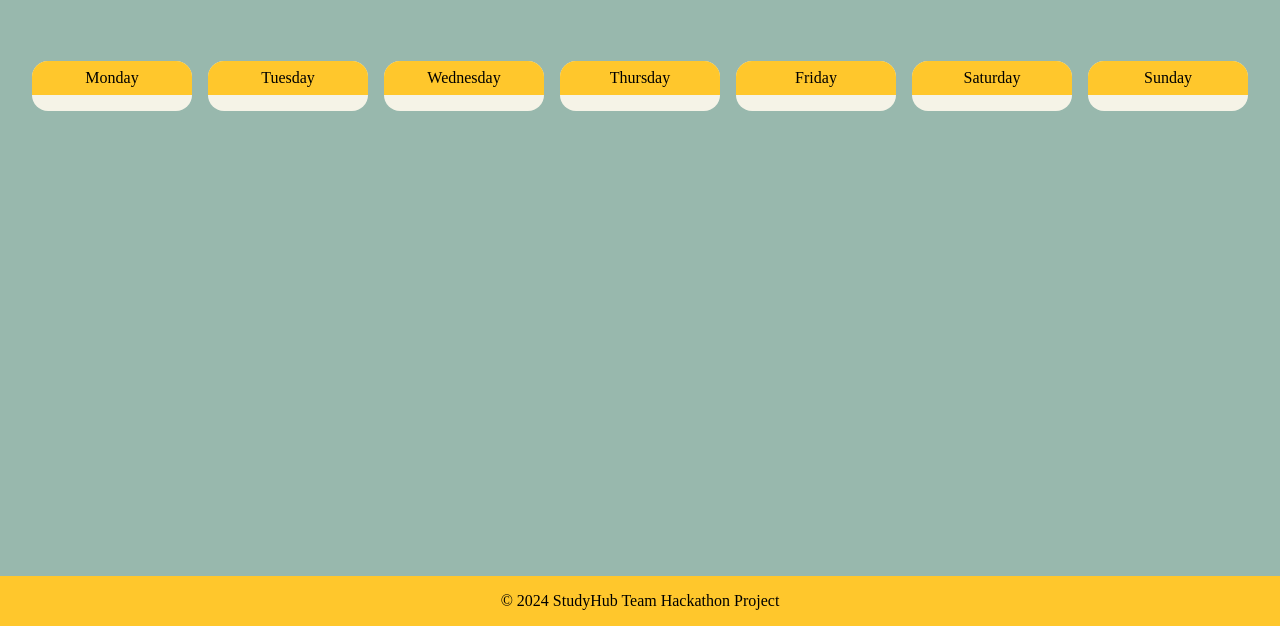
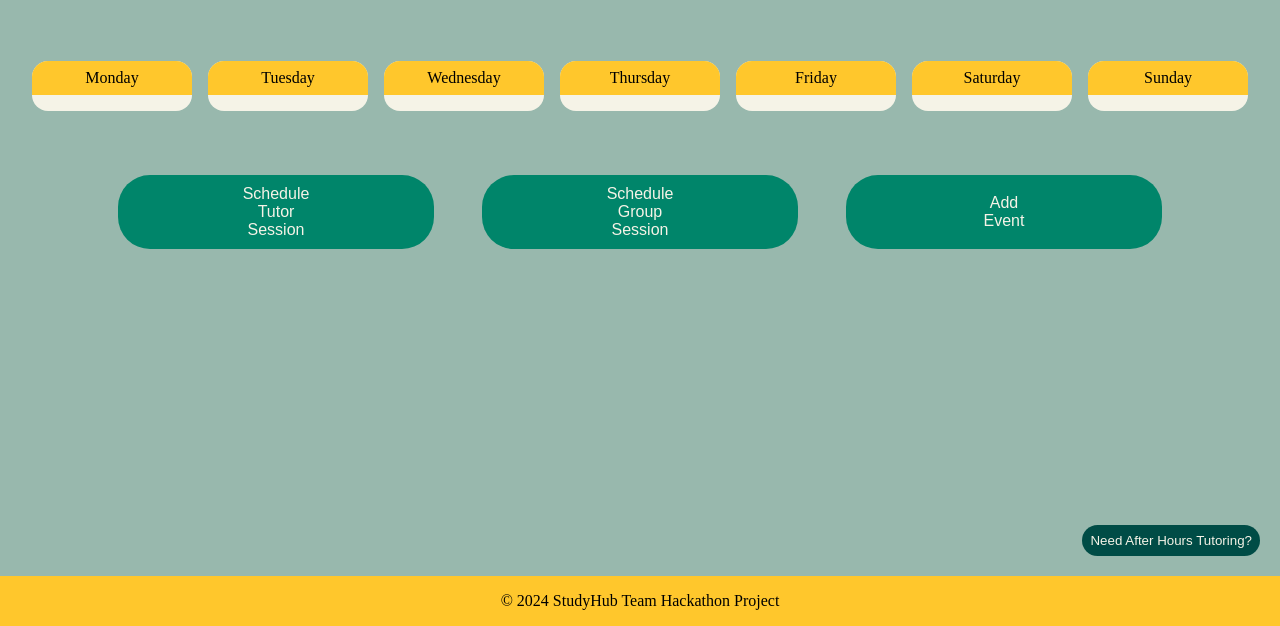
Before and after one commit to XXLZopes/hackathon24, a website: page frontEnd/homepage.html in a window 1280 px wide. Shown: the part 174-800 px from the top of the page. Drawn offline with Linux system fonts and the light colour scheme.

Commit message:
Added floating button to homepage
Added floating button
Fixed button overflow on homepageButtonRow

```diff
--- a/frontEnd/homepage.css
+++ b/frontEnd/homepage.css
@@ -6,6 +6,7 @@
 body
 {
     background-color: #98B8AD;
+    overflow: scroll;
 }
 
 .navWrapper
@@ -67,6 +68,7 @@ body
     flex-wrap: wrap;
     gap: 1em;
     margin-top: 4em;
+    margin-bottom: 4em;
 }
 
 .dayCard
@@ -98,3 +100,36 @@ body
     margin-right: auto;
     text-align: center;
 }
+
+.homepageButtonRow
+{
+    display: flex;
+    flex-direction: row;
+    justify-content: center;
+    gap: 3em;
+    max-width: 100%;
+}
+
+.homepageButton
+{
+    background-color: #00856A;
+    color: #F5F3E7;
+    font-size: 100%;
+    border: none;
+    border-radius: 2em;
+    width: 25%;
+    padding: 0.6em;
+}
+
+#floatingButton
+{
+    border-radius: 3em;
+    background-color: #004C46;
+    color: #F5F3E7;
+    border: none;
+    padding: 0.6em;
+    position: fixed;
+    right: 20px;
+    bottom: 70px;
+
+}
--- a/frontEnd/homepage.html
+++ b/frontEnd/homepage.html
@@ -77,6 +77,19 @@
     </div>
 </div>
 
+
+<div class="homepageButtonRow">
+
+  <button class="homepageButton" id="scheduleTutorButton" onclick="#">Schedule <br/>Tutor <br/>Session</button>
+  <button class="homepageButton" id="scheduleGroupButton" onclick="#">Schedule <br/>Group<br/> Session</button>
+  <button class="homepageButton" id="addEventButton" onclick="#">Add <br/>Event</button>
+
+</div>
+
+
+<button id="floatingButton" onclick="window.location.href ='https://learning.humboldt.edu/after-hours-tutoring';">Need After Hours Tutoring?</button>
+
+
     <footer class="pageFooter">
           <p>© 2024 StudyHub Team Hackathon Project</p>
     </footer>
```
